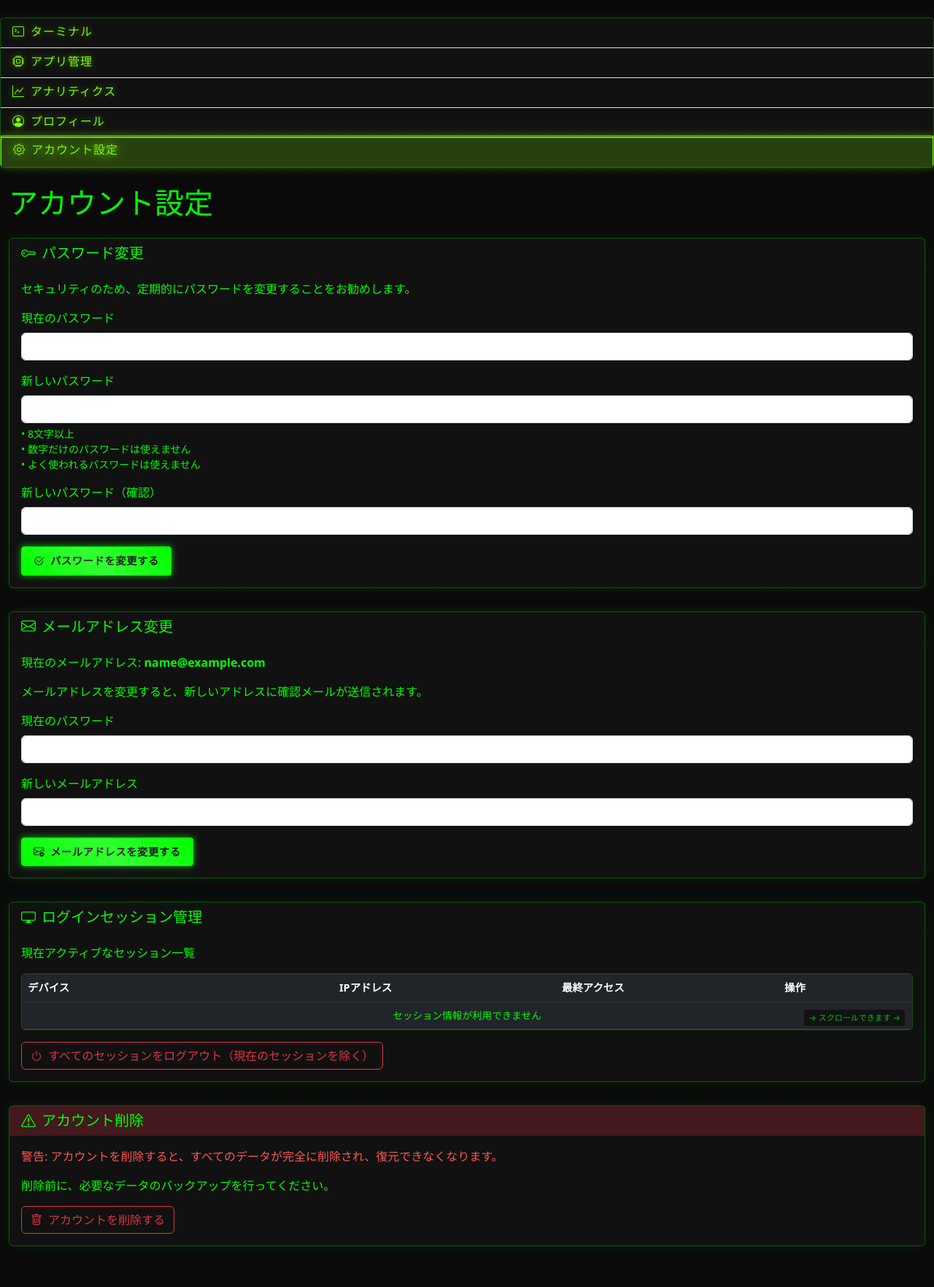
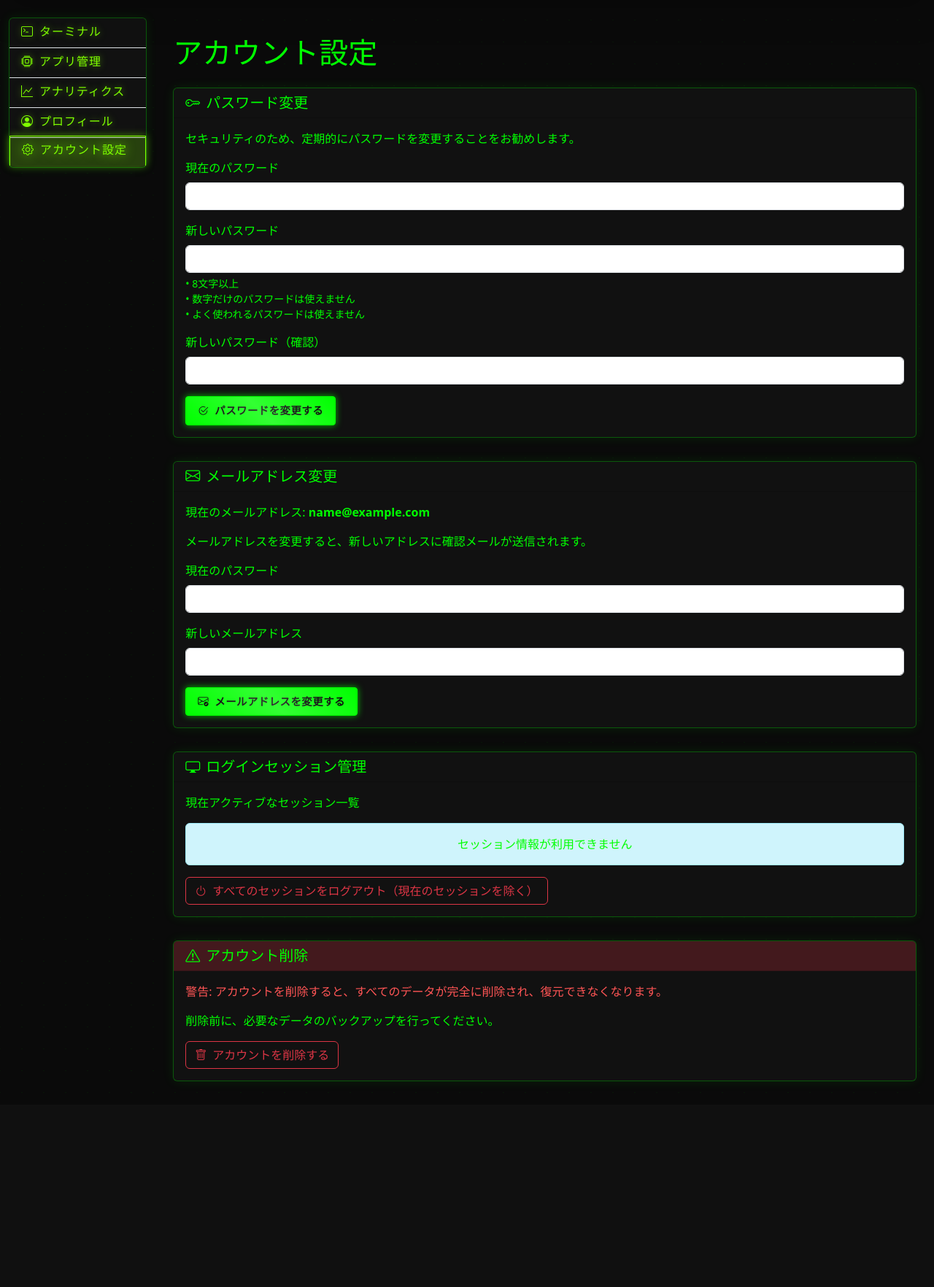
Before and after one commit to kenio12/ore_app, a Django app: page /dashboard/account/ in a window 1280 px wide. Shown: the part 62-1826 px from the top of the page at 73% size. After the commit the page ends 1544 px from the top, so only its background shows below. Run offline with Django 5.2, Linux system fonts and the light colour scheme; the visitor is signed in with stand-in values (Sample User, id 1); some libraries are stand-ins or nearby versions.

Commit message:
うーん

```diff
--- a/dashboard/templates/dashboard/account.html
+++ b/dashboard/templates/dashboard/account.html
@@ -3,41 +3,73 @@
 {% block title %}アカウント設定 - 俺のアプリ{% endblock %}
 
 {% block dashboard_content %}
-<div class="container-fluid py-4">
-    <h2 class="display-6 mb-4 text-light">アカウント設定</h2>
-
 <style>
-    /* ウルトラ強力な1列レイアウト強制スタイル */
-    .account-override-container {
-        display: block !important;
-        width: 100% !important;
-        max-width: 100% !important;
-        float: none !important;
-        clear: both !important;
+/* サイバーパンクスタイル（base.htmlからコピー） */
+.cyber-card {
+    background: linear-gradient(45deg, #1a1a1a, #2a2a2a);
+    border: 1px solid #7fff00;
+    box-shadow: 0 0 15px rgba(127, 255, 0, 0.2);
 }
 
-    /* 親要素のBootstrapグリッドを強制的に上書き */
-    .col-md-9,
-    .col-lg-10,
-    .col-md-6,
-    .col-12,
-    [class*="col-"] {
-        width: 100% !important;
-        max-width: 100% !important;
-        flex: 0 0 100% !important;
-        padding-right: 0 !important;
-        padding-left: 0 !important;
+.session-card {
+    background: rgba(0, 0, 0, 0.3) !important;
+    border: 1px solid rgba(0, 255, 0, 0.2) !important;
+    border-radius: 5px !important;
+    padding: 10px !important;
+    margin-bottom: 10px !important;
+    position: relative !important;
 }
 
-    /* カード自体のスタイルも強制上書き */
-    .account-card {
-        display: block !important;
-        width: 100% !important;
-        float: none !important;
-        margin-bottom: 2rem !important;
-        position: relative !important;
-        left: 0 !important;
-        right: 0 !important;
+.session-card.current {
+    background: rgba(0, 80, 0, 0.2) !important;
+    border: 1px solid rgba(0, 255, 0, 0.5) !important;
+    box-shadow: 0 0 10px rgba(0, 255, 0, 0.3) !important;
+}
+
+.session-info {
+    display: flex !important;
+    flex-direction: column !important;
+    gap: 5px !important;
+}
+
+.session-item {
+    display: flex !important;
+    align-items: center !important;
+}
+
+.session-label {
+    font-size: 0.85rem !important;
+    color: rgba(0, 255, 0, 0.7) !important;
+    min-width: 100px !important;
+}
+
+.session-value {
+    font-size: 0.9rem !important;
+    color: #00ff00 !important;
+}
+
+.session-action {
+    margin-top: 10px !important;
+    text-align: right !important;
+}
+
+/* 現在使用中バッジのスタイル強化 */
+.current-badge {
+    display: inline-block !important;
+    margin-bottom: 15px !important;
+    background: #00cc00 !important;
+    color: #000 !important;
+    font-weight: bold !important;
+    padding: 5px 10px !important;
+    border-radius: 15px !important;
+    box-shadow: 0 0 10px rgba(0, 255, 0, 0.7) !important;
+    animation: pulse 2s infinite !important;
+}
+
+@keyframes pulse {
+    0% { box-shadow: 0 0 0 0 rgba(0, 255, 0, 0.7); }
+    70% { box-shadow: 0 0 0 10px rgba(0, 255, 0, 0); }
+    100% { box-shadow: 0 0 0 0 rgba(0, 255, 0, 0); }
 }
 
 /* テキストカラーなど */
@@ -50,59 +82,35 @@
 .form-label, .form-text, .form-check-label {
     color: #00ff00 !important; /* ラベルも明るく */
 }
-    .table {
-        color: #00ff00 !important;
+
+/* カードの余白を確保 */
+.account-card {
+    margin-bottom: 2rem !important;
 }
 
-    /* セッションテーブルのためのコンパクトデザイン */
-    .compact-table-container {
-        border: 1px solid rgba(0, 255, 0, 0.3) !important;
-        border-radius: 5px !important;
-        position: relative !important;
-        overflow-x: auto !important;
-        max-width: 100% !important;
-        margin-bottom: 15px !important;
+/* サイバーパンクグリーンボタン */
+.btn-cyber-green {
+    background-color: #00ff00;
+    border: 1px solid #00ff00;
+    color: #000 !important;
+    font-weight: bold;
+    box-shadow: 0 0 10px rgba(0, 255, 0, 0.7);
+    text-shadow: none;
+    transition: all 0.3s ease;
 }
 
-    .compact-table-container::after {
-        content: '→ スクロールできます →';
-        position: absolute;
-        bottom: 5px;
-        right: 10px;
-        font-size: 11px;
-        color: #00ff00;
-        background: rgba(0, 0, 0, 0.7);
-        padding: 3px 6px;
-        border-radius: 3px;
-        opacity: 0.7;
-    }
-
-    .compact-table {
-        margin-bottom: 0 !important;
-        font-size: 0.85rem !important;
-    }
-
-    .compact-table th {
-        font-size: 0.9rem !important;
-        padding: 0.5rem !important;
-    }
-
-    .compact-table td {
-        padding: 0.5rem !important;
-    }
-
-    .compact-table .badge {
-        font-size: 0.75rem !important;
-        padding: 0.25rem 0.5rem !important;
-    }
-
-    .compact-table .btn-sm {
-        padding: 0.2rem 0.5rem !important;
-        font-size: 0.75rem !important;
+.btn-cyber-green:hover {
+    background-color: #7fff00;
+    box-shadow: 0 0 20px rgba(0, 255, 0, 0.9);
+    transform: translateY(-2px) scale(1.05);
 }
 </style>
 
-    <div class="account-override-container">
+<div class="container mt-4">
+    <!-- ナビゲーションバックを削除 -->
+
+    <h2 class="display-6 mb-4 text-light">アカウント設定</h2>
+
     <!-- パスワード変更 -->
     <div class="account-card">
         <div class="card cyber-card">
@@ -176,46 +184,52 @@
             <div class="card-body">
                 <p class="card-text">現在アクティブなセッション一覧</p>
 
-                    <div class="compact-table-container">
-                        <table class="table table-dark table-hover compact-table">
-                            <thead>
-                                <tr>
-                                    <th style="width: 35%">デバイス</th>
-                                    <th style="width: 25%">IPアドレス</th>
-                                    <th style="width: 25%">最終アクセス</th>
-                                    <th style="width: 15%">操作</th>
-                                </tr>
-                            </thead>
-                            <tbody>
+                <!-- カード形式でセッション表示 -->
+                <div class="session-list">
                     {% for session in sessions %}
-                                <tr>
-                                    <td>
+                        <div class="session-card {% if session.is_current %}current{% endif %}">
+                            {% if session.is_current %}
+                                <div style="text-align: center; margin-bottom: 10px;">
+                                    <span class="current-badge">
+                                        <i class="bi bi-check-circle me-1"></i>現在使用中
+                                    </span>
+                                </div>
+                            {% endif %}
+                            <div class="session-info">
+                                <div class="session-item">
+                                    <span class="session-label">デバイス:</span>
+                                    <span class="session-value">
                                         <i class="bi {% if session.is_current %}bi-laptop text-success{% else %}bi-device-unknown{% endif %} me-1"></i>
                                         {{ session.device }}
-                                    </td>
-                                    <td>{{ session.ip_address }}</td>
-                                    <td>{{ session.last_activity }}</td>
-                                    <td>
-                                        {% if session.is_current %}
-                                        <span class="badge bg-success">現在使用中</span>
-                                        {% else %}
+                                    </span>
+                                </div>
+                                <div class="session-item">
+                                    <span class="session-label">IPアドレス:</span>
+                                    <span class="session-value">{{ session.ip_address }}</span>
+                                </div>
+                                <div class="session-item">
+                                    <span class="session-label">最終アクセス:</span>
+                                    <span class="session-value">{{ session.last_activity }}</span>
+                                </div>
+                            </div>
+
+                            {% if not session.is_current %}
+                            <div class="session-action">
                                 <form method="post" action="{% url 'dashboard:terminate_session' %}" class="d-inline">
                                     {% csrf_token %}
                                     <input type="hidden" name="session_key" value="{{ session.key }}">
                                     <button type="submit" class="btn btn-outline-danger btn-sm">
-                                                <i class="bi bi-x-circle"></i>終了
+                                        <i class="bi bi-x-circle"></i> このセッションを終了
                                     </button>
                                 </form>
+                            </div>
                             {% endif %}
-                                    </td>
-                                </tr>
+                        </div>
                     {% empty %}
-                                <tr>
-                                    <td colspan="4" class="text-center">セッション情報が利用できません</td>
-                                </tr>
+                        <div class="alert alert-info text-center">
+                            セッション情報が利用できません
+                        </div>
                     {% endfor %}
-                            </tbody>
-                        </table>
                 </div>
 
                 <form method="post" action="{% url 'dashboard:terminate_all_sessions' %}" class="mt-3">
@@ -281,5 +295,4 @@
         </div>
     </div>
 </div>
-</div>
-{% endblock %}
+{% endblock dashboard_content %}
```
Lines whose indentation alone changed are shown as unchanged.
